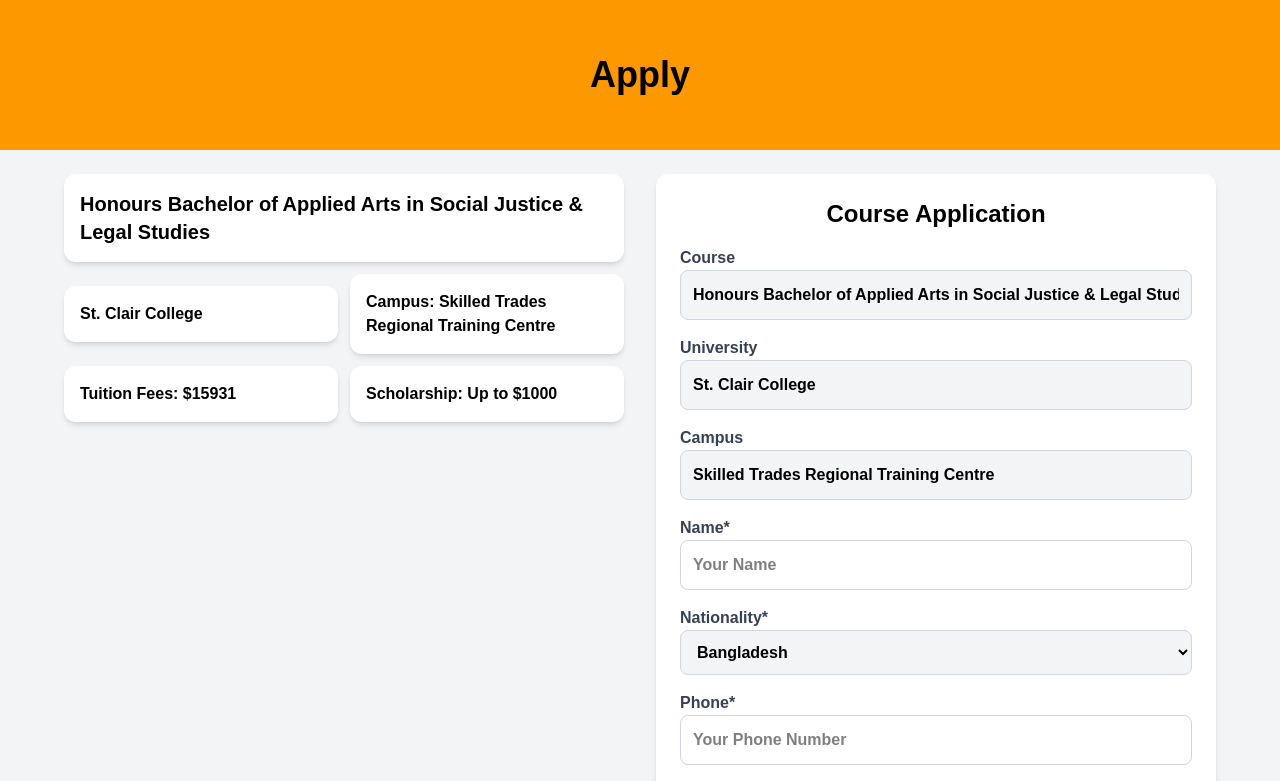
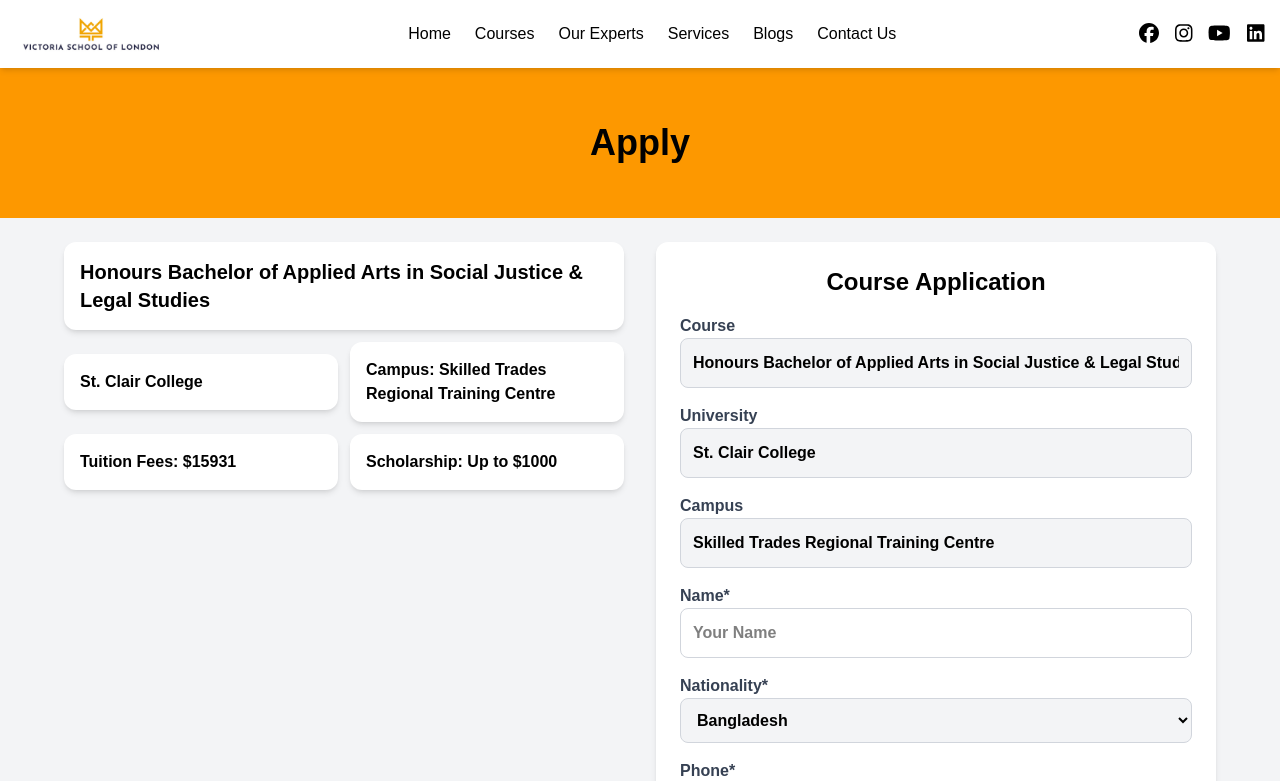
Before and after one commit to Sabbirfeni/victoriaschooloflondon, a Next.js app: page /apply/1 in a window 1280 px wide. Shown: the top 781 px of the page. Built offline with nearby package versions, Linux system fonts and the light colour scheme.

Commit message:
Navbar added to application page

```diff
--- a/app/apply/[courseId]/page.js
+++ b/app/apply/[courseId]/page.js
@@ -4,6 +4,7 @@
 import { useParams } from "next/navigation";
 import countries from "@/all-countries";
 import courses from "@/database/courses";
+import Navbar from "@/app/components/Navbar";
 
 function ApplyPage() {
   const { courseId } = useParams();
@@ -98,6 +99,7 @@
 
   return (
     <>
+      <Navbar />
       <header className="relative h-[100px] sm:h-[150px] bg-cover bg-center bg-[#fd9800] flex items-center justify-center text-black">
         {/* Overlay for better text readability */}
         <h1 className="relative text-3xl sm:text-4xl font-bold text-center px-4">
```
